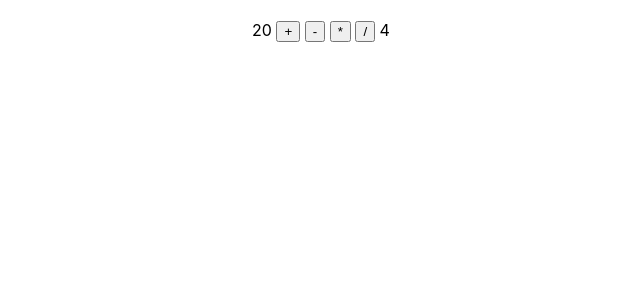
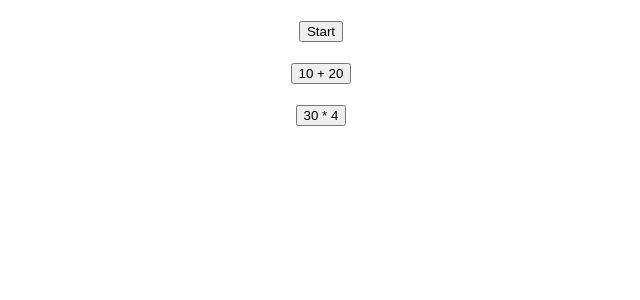
Before and after one commit to student-Blue/app1, a React (Create React App) app: page / in a window 1280 px wide. Shown: the top 300 px of the page, without its empty margins (319-959 px from the left). Built offline with nearby package versions, Linux system fonts and the light colour scheme.

Commit message:
Add Event-Data

```diff
--- a/src/App.js
+++ b/src/App.js
@@ -1,8 +1,8 @@
 import React from 'react';
-import Calculator2 from './calculator';
+import { EventData1 } from './event-data';
 
 function App() {
-  return <Calculator2 />;
+  return <EventData1 />;
 
 }
 
--- /dev/null
+++ b/src/event-data.js
@@ -0,0 +1,27 @@
+import React from "react";
+
+export class EventData1 extends React.Component {
+    onClickStartStop = (ev) => {
+        let t = ev.target.innerText
+        let s = (t === "Start") ? "Stop" : "Start"
+        ev.target.innerText = s
+    }
+
+    onClickAdd = (ev) => {
+        let t = ev.target.innerText
+        let r = eval(t)
+        alert(`${t} = ${r}`)
+    }
+    render() {
+        return (
+            <div style={{textAlign:'center',marginTop:20}}>
+                <button onClick={(ev) => this.onClickStartStop(ev)}>Start</button>
+                <br/><br/>
+                <button onClick={(ev) => this.onClickAdd(ev)}>10 + 20</button>
+                <br/><br/>
+                <button onClick={this.onClickAdd.bind(this)}>30 * 4</button>
+                <br/><br/>
+            </div>
+        )
+    }
+}
```
